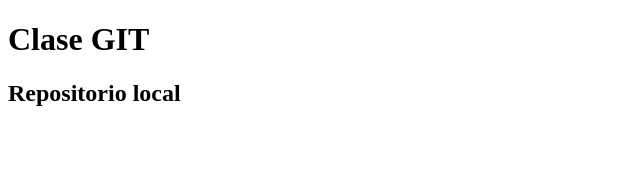
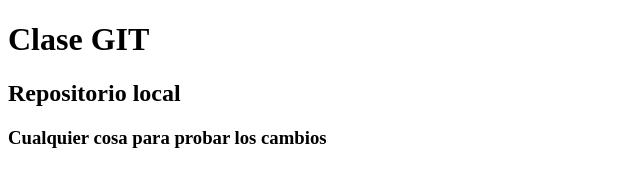
Before and after one commit to kiusman81/clasegit, a plain HTML site: page index.html in a window 1280 px wide. Shown: the whole page, without its empty margins (0-640 px from the left). Drawn offline with Linux system fonts and the light colour scheme.

Commit message:
tercera copia

```diff
--- a/index.html
+++ b/index.html
@@ -8,5 +8,6 @@
 <body>
     <h1>Clase GIT</h1>
     <h2>Repositorio local</h2>
+    <h3>Cualquier cosa para probar los cambios</h3>
 </body>
 </html>
```
